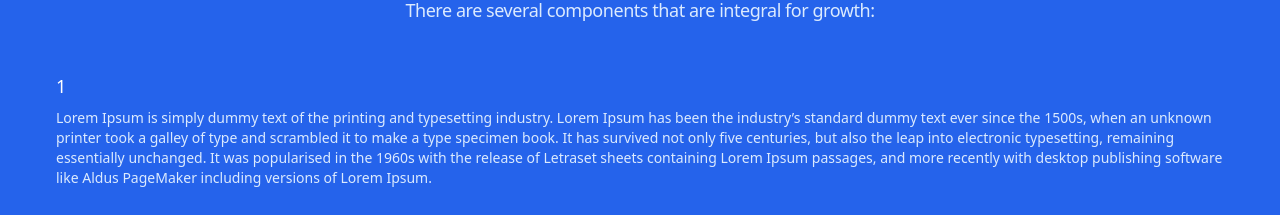
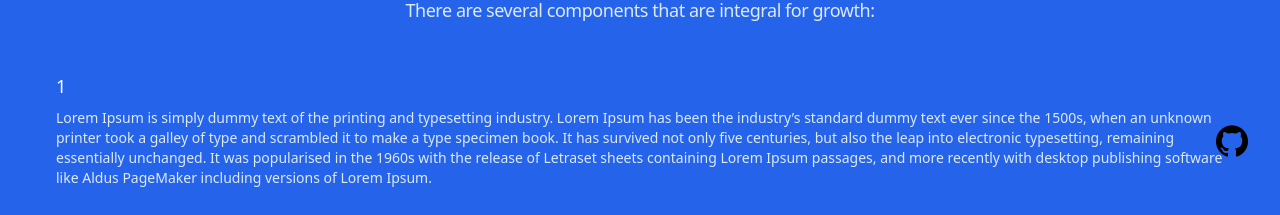
Before and after one commit to nikolap994/evil_bees, a Next.js app: page / in a window 1280 px wide. Shown: the part 820-1035 px from the top of the page. Built offline with nearby package versions, Linux system fonts and the light colour scheme; no server answers.

Commit message:
Add github in footer

```diff
--- a/components/footer.js
+++ b/components/footer.js
@@ -1,4 +1,5 @@
 import Link from "next/link";
+import Image from "next/image";
 
 export default function Footer() {
 	return (
@@ -6,7 +7,9 @@ export default function Footer() {
 			<div className="mx-auto max-w-7xl px-4 sm:px-6 lg:px-8">
 				<div className="flex flex-col items-center border-t border-slate-400/10 py-10 sm:flex-row-reverse sm:justify-between">
 					<div className="flex gap-x-6">
-						<Link href="https://github.com/Evil-Bees">Github</Link>
+						<Link href="https://github.com/Evil-Bees">
+							<Image width="32" height="32" alt="github" src="/github.png" />
+						</Link>
 					</div>
 					<div className="mt-6 text-sm text-slate-500 sm:mt-0">Evil Bees</div>
 				</div>
```
Also changed, not shown: public/github.png (added).
